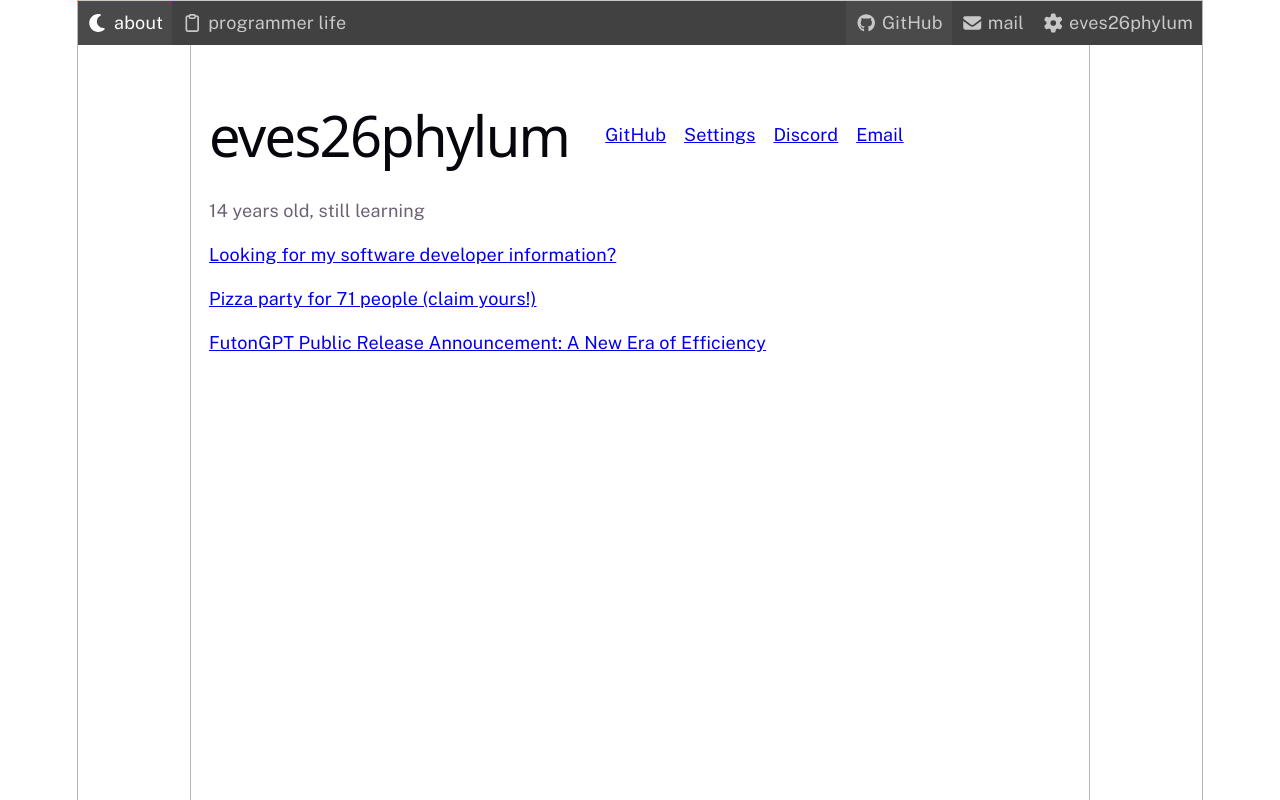
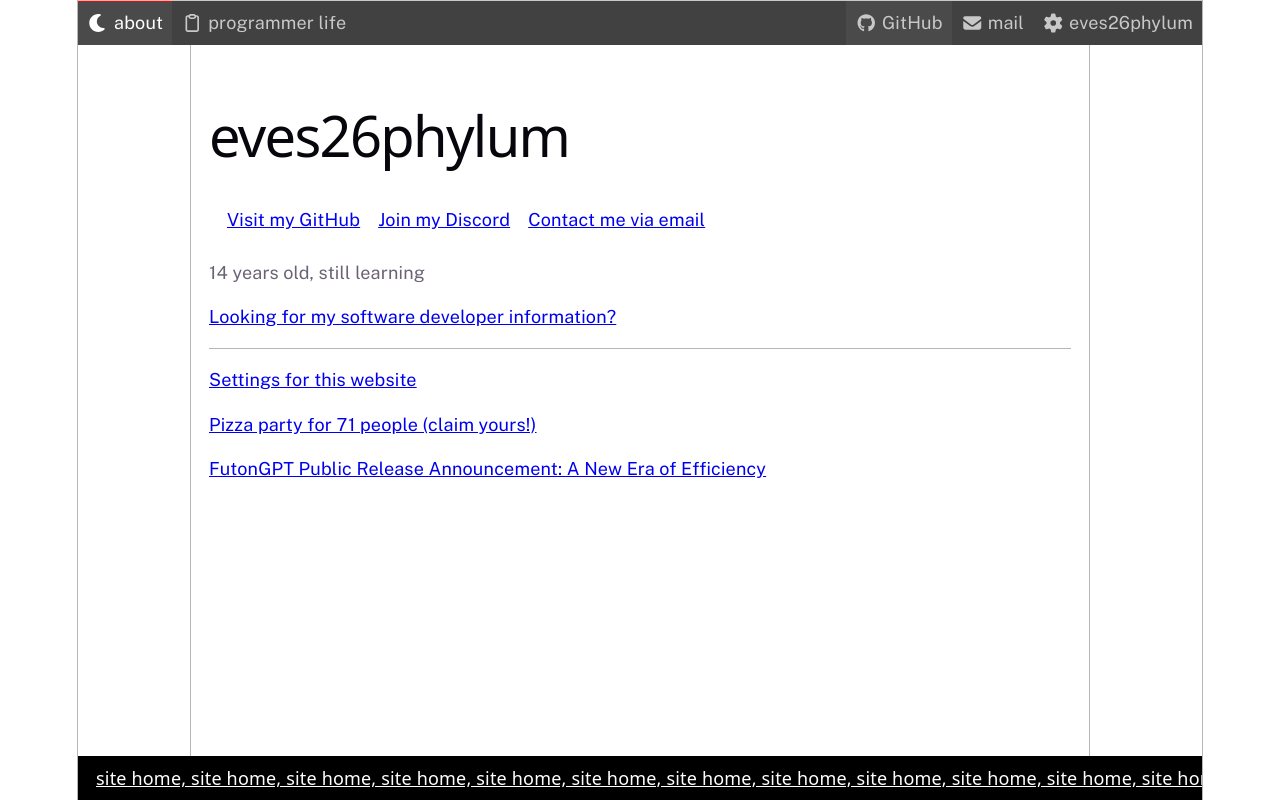
Before and after one commit to eves26phylum/index, a React (Vite) app: page / in a window 1280 px wide. Built offline with nearby package versions, Linux system fonts and the light colour scheme.

Commit message:
added banner

```diff
--- a/src/App.css
+++ b/src/App.css
@@ -231,9 +231,21 @@ code {
 				gap: 1rem;
 				padding: 0.5rem 1rem;
 }
-
 .row {
     flex-direction: row;
+}
+hr {
+				align-self: stretch;
+				height: 1px;
+				background-color: var(--border);
+				border: none;
+}
+.banner {
+				background-color: black;
+				padding: 0.5rem 1rem;
+				color: white;
+				white-space: nowrap;
+				overflow-x: clip;
 }
 .middle {
     align-items: center;
--- a/src/App.tsx
+++ b/src/App.tsx
@@ -8,7 +8,7 @@ import { bootlog } from './assets/documents/bootlog';
 import React from 'react';
 import { BlinkingCursor } from './BlinkingCursor';
 import { Scroller } from './components/Scroller';
-
+import { NavLink } from 'react-router';
 export type uuid = ReturnType<Crypto["randomUUID"]>;
 export type ModalContextType = {
   destroyModalByUUID: (uuid: uuid) => void,
@@ -147,6 +147,7 @@ export function App() {
       </main>
       {/* <footer>
       </footer> */}
+				<NavLink aria-label="Navigate to home" className="banner" to="/">{"site home, ".repeat(50)}</NavLink>
     </BrowserRouter>
     : <StartScreen setHasLoaded={setHasLoaded}/>}
   </ModalContext.Provider>;
--- a/src/pages/HomePage.tsx
+++ b/src/pages/HomePage.tsx
@@ -9,18 +9,19 @@ export function HomePage() {
             <div className="default middle row">
                 <h1>eves26phylum</h1>
                 <div className="default row">
-                    <NavLink target="_blank" to="https://github.com/eves26phylum">GitHub</NavLink>
-                    <NavLink to="/destructive_actions">Settings</NavLink>
-                    <NavLink target="_blank" to="https://discord.gg/5x7aUsNp2V">Discord</NavLink>
-								    <NavLink to="/email">Email</NavLink>
+                    <NavLink target="_blank" to="https://github.com/eves26phylum">Visit my GitHub</NavLink>
+                    <NavLink target="_blank" to="https://discord.gg/5x7aUsNp2V">Join my Discord</NavLink>
+								    <NavLink to="/email">Contact me via email</NavLink>
                 </div>
             </div>
             <div className="default">
                 <p>{Math.floor(secondsToYears(Math.max(calculateUntilUltraDeadline(Math.floor(Date.now() / 1000)), 0) * getEnd()))} years old, still learning
                 </p>
-                <NavLink to="/what_i_do">Looking for my software developer information?</NavLink>
             </div>
             <div className="default">
+                <NavLink to="/what_i_do">Looking for my software developer information?</NavLink>
+								<hr/>
+								<NavLink to="/destructive_actions">Settings for this website</NavLink>
 								<NavLink to="/pizza_party">Pizza party for 71 people (claim yours!)</NavLink>
                 <NavLink to="/futon_gpt">FutonGPT Public Release Announcement: A New Era of Efficiency</NavLink>
             </div>
```
